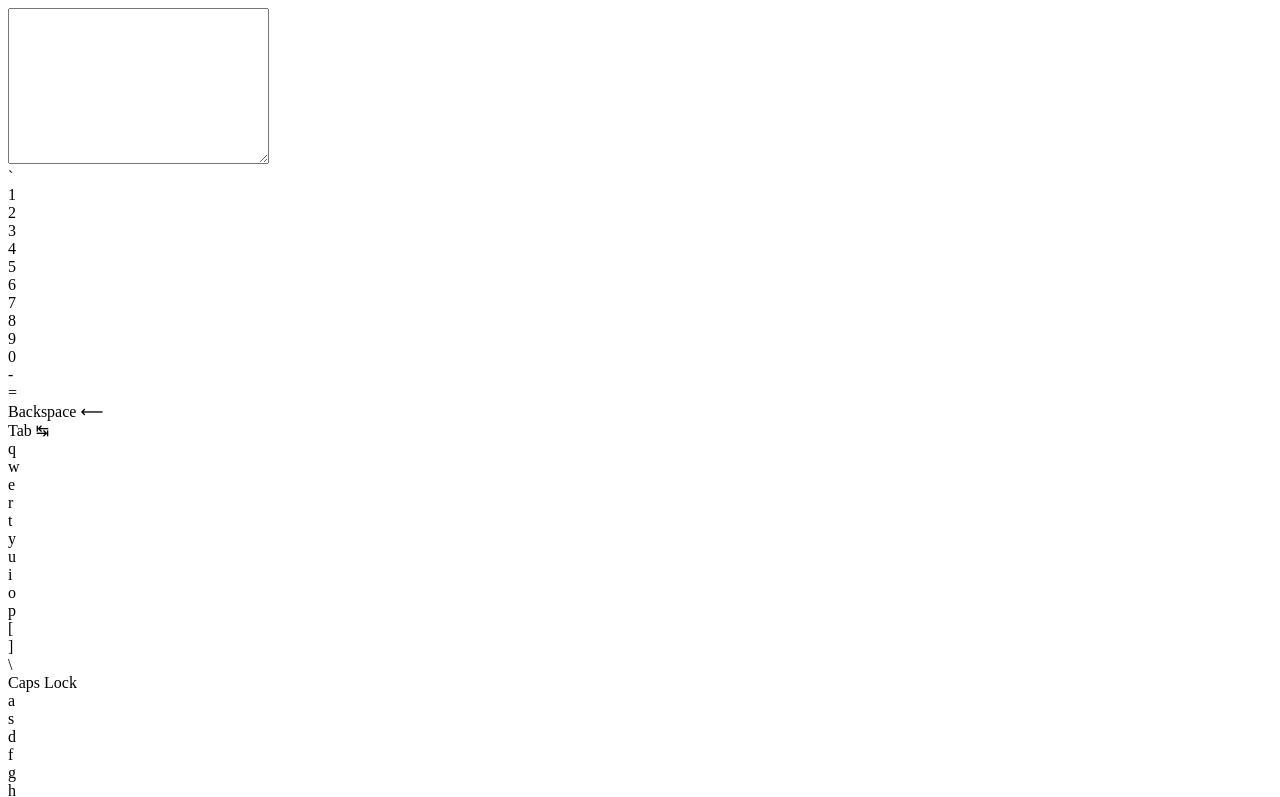
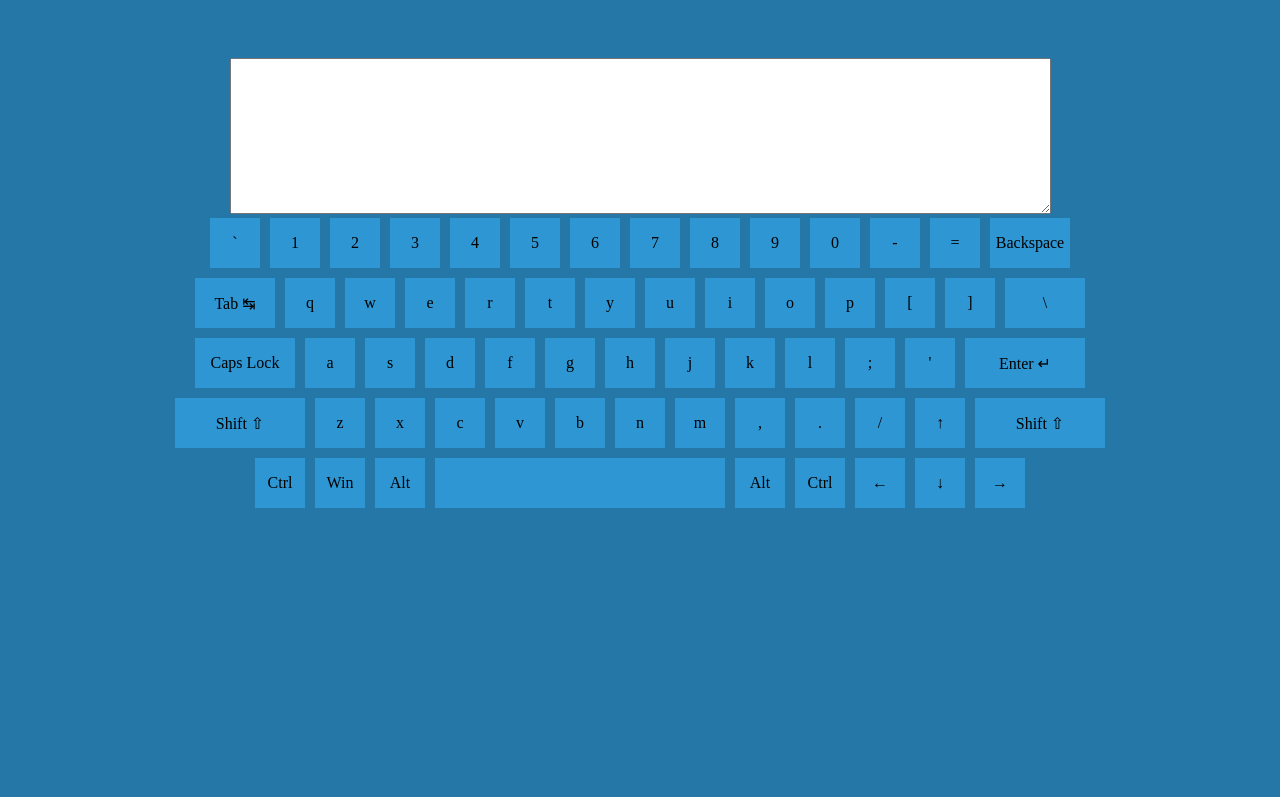
Before and after one commit to Metanix777/virtual-keyboard, a website built with webpack: page index.html in a window 1280 px wide. Shown: the top 797 px of the page. Built offline with nearby package versions, Linux system fonts and the light colour scheme.

Commit message:
feat: add style for keybord

```diff
--- a/index.html
+++ b/index.html
@@ -5,6 +5,7 @@
     <meta http-equiv="X-UA-Compatible" content="IE=edge">
     <meta name="viewport" content="width=device-width, initial-scale=1.0">
     <title>Virtual Keyboard</title>
+    <link rel="stylesheet" href="/src/styles/style.css">
 </head>
 <body>
     <script src="/dist/main.js"></script>
--- a/src/index.js
+++ b/src/index.js
@@ -4,7 +4,7 @@ function createMarkup() {
   document.body.innerHTML = `
         <main class='main'>
             <section class='entry-field'>
-                <textarea name="entry-field__input" id="entry-field__input" cols="30" rows="10"></textarea>
+                <textarea name="entry-field__input" id="entry-field__input" cols="100" rows="10"></textarea>
             </section>
             <section class='keyboard'></section>
         </main>
@@ -20,7 +20,9 @@ function createKeyboard() {
 
     el.forEach((item) => {
       const element = document.createElement("div");
-      element.className = "keyboard__item";
+      element.className = item.styleClass
+        ? `keyboard__item ${item.styleClass}`
+        : "keyboard__item";
       element.innerHTML = item.eng[0];
       line.append(element);
     });
--- a/src/scripts/keysData.js
+++ b/src/scripts/keysData.js
@@ -67,8 +67,9 @@ const keysArr = [
     },
     {
       code: "Backspace",
-      eng: ["Backspace ⟵", "Backspace ⟵"],
-      ru: ["Backspace ⟵", "Backspace ⟵"],
+      eng: ["Backspace", "Backspace"],
+      ru: ["Backspace", "Backspace"],
+      styleClass: "style1",
     },
   ],
 
@@ -77,6 +78,7 @@ const keysArr = [
       code: "Tab",
       eng: ["Tab ↹", "Tab ↹"],
       ru: ["Tab ↹", "Tab ↹"],
+      styleClass: "style1",
     },
     {
       code: "KeyQ",
@@ -142,6 +144,7 @@ const keysArr = [
       code: "Backslash",
       eng: ["\\", "|"],
       ru: ["\\", "/"],
+      styleClass: "style1",
     },
   ],
 
@@ -150,6 +153,7 @@ const keysArr = [
       code: "CapsLock",
       eng: ["Caps Lock", "Caps Lock"],
       ru: ["Caps Lock", "Caps Lock"],
+      styleClass: "style2",
     },
     {
       code: "KeyA",
@@ -210,6 +214,7 @@ const keysArr = [
       code: "Enter",
       eng: ["Enter ↵", "Enter ↵"],
       ru: ["Enter ↵", "Enter ↵"],
+      styleClass: "style3",
     },
   ],
 
@@ -218,6 +223,7 @@ const keysArr = [
       code: "ShiftLeft",
       eng: ["Shift ⇧", "Shift ⇧"],
       ru: ["Shift ⇧", "Shift ⇧"],
+      styleClass: "style4",
     },
     {
       code: "KeyZ",
@@ -278,6 +284,7 @@ const keysArr = [
       code: "ShiftRight",
       eng: ["Shift ⇧", "Shift ⇧"],
       ru: ["Shift ⇧", "Shift ⇧"],
+      styleClass: "style4",
     },
   ],
 
@@ -301,6 +308,7 @@ const keysArr = [
       code: "Space",
       eng: [" ", " "],
       ru: [" ", " "],
+      styleClass: "style5",
     },
     {
       code: "AltRight",
--- /dev/null
+++ b/src/styles/style.scss
@@ -0,0 +1,52 @@
+body {
+    background: #2577a7;
+}
+
+.main {
+    display: flex;
+    flex-direction: column;
+    align-items: center;
+    padding: 50px;
+}
+
+.keyboard{
+    display: flex;
+    flex-direction: column;
+    align-items: center;
+    gap: 10px;
+
+    &__line {
+       display: flex;
+       gap: 10px;
+    }
+
+    &__item {
+        background: #2e96d3;
+        display: flex;
+        justify-content: center;
+        align-items: center;
+        height: 50px;
+        width: 50px;
+
+        &.style1 {
+            width: 80px;
+        }
+
+        &.style2 {
+            width: 100px;
+        }
+
+        &.style3 {
+            width: 120px;
+        }
+
+        &.style4 {
+            width: 130px;
+        }
+
+        &.style5 {
+            width: 290px;
+        }
+    }
+
+}
```
Also changed, not shown: src/styles/style.css (added), 1 other file.
